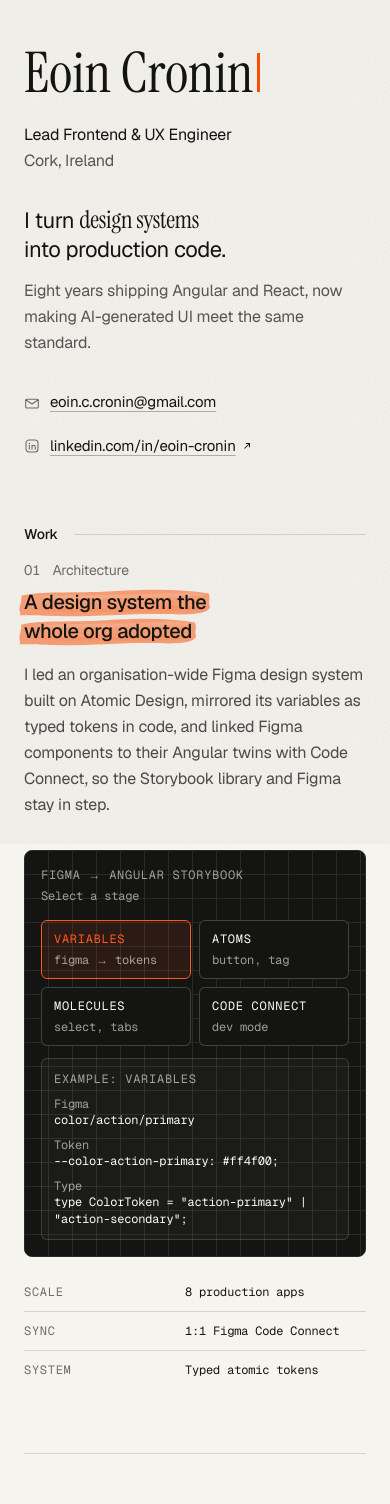
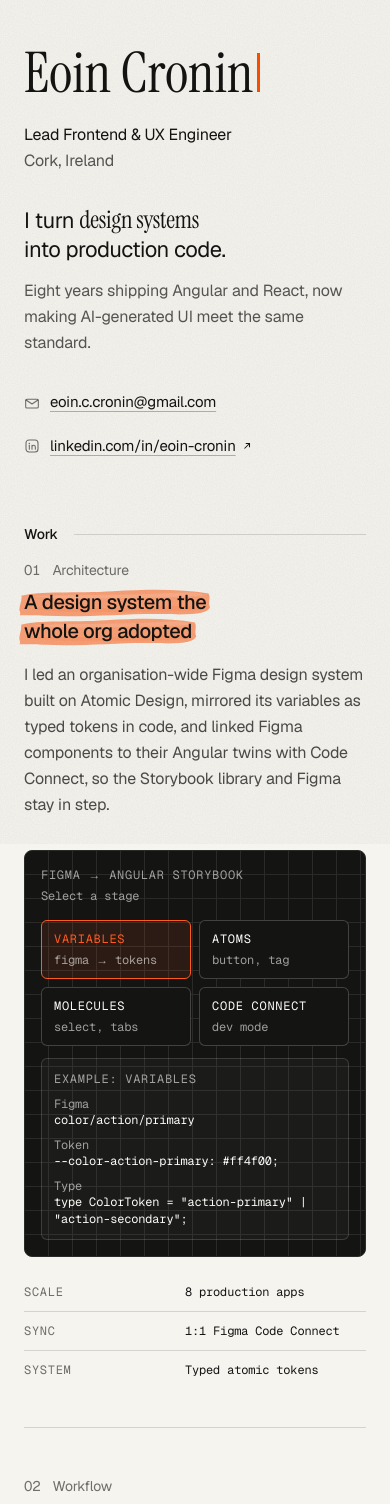
Before and after one commit to eoincro/Portfolio, a Next.js app: page / in a window 390 px wide. Shown: the top 1504 px of the page. Built offline with nearby package versions, Linux system fonts and the light colour scheme.

Commit message:
Balance mobile spacing around project dividers
Co-authored-by: Cursor <cursoragent@cursor.com>

```diff
--- a/components/portfolio/MetricStrip.tsx
+++ b/components/portfolio/MetricStrip.tsx
@@ -6,7 +6,7 @@ export function MetricStrip({ metrics }: { metrics: readonly Metric[] }) {
       {metrics.map((metric) => (
         <div
           key={metric.label}
-          className="grid grid-cols-[145px_1fr] items-baseline gap-4 border-b border-ink/15 py-2.5 last:border-b-0 sm:block sm:border-b-0 sm:pt-3 sm:pb-0"
+          className="grid grid-cols-[145px_1fr] items-baseline gap-4 border-b border-ink/15 py-2.5 last:border-b-0 last:pb-0 sm:block sm:border-b-0 sm:pt-3 sm:pb-0"
         >
           <dt className="tracking-[0.06em] text-ink/60 uppercase">{metric.label}</dt>
           <dd className="text-ink tabular-nums sm:mt-1.5">{metric.value}</dd>
--- a/components/portfolio/WorkIndex.tsx
+++ b/components/portfolio/WorkIndex.tsx
@@ -21,7 +21,7 @@ export function WorkIndex() {
             <li key={study.id} id={`work-${study.id}`} className="scroll-mt-8">
               <article
                 aria-labelledby={`case-${study.id}`}
-                className={`pb-16 md:grid md:grid-cols-12 md:items-start md:gap-x-8 md:pb-16 ${index === 0 ? "pt-4 md:pt-8" : "pt-12 md:pt-16"}`}
+                className={`pb-12 md:grid md:grid-cols-12 md:items-start md:gap-x-8 md:pb-16 ${index === 0 ? "pt-4 md:pt-8" : "pt-12 md:pt-16"}`}
               >
                 <div className={`md:col-span-4 2xl:col-span-5 ${index % 2 === 1 ? "md:order-2" : ""}`}>
                   <p className="flex gap-3 text-sm text-ink/60">
```
